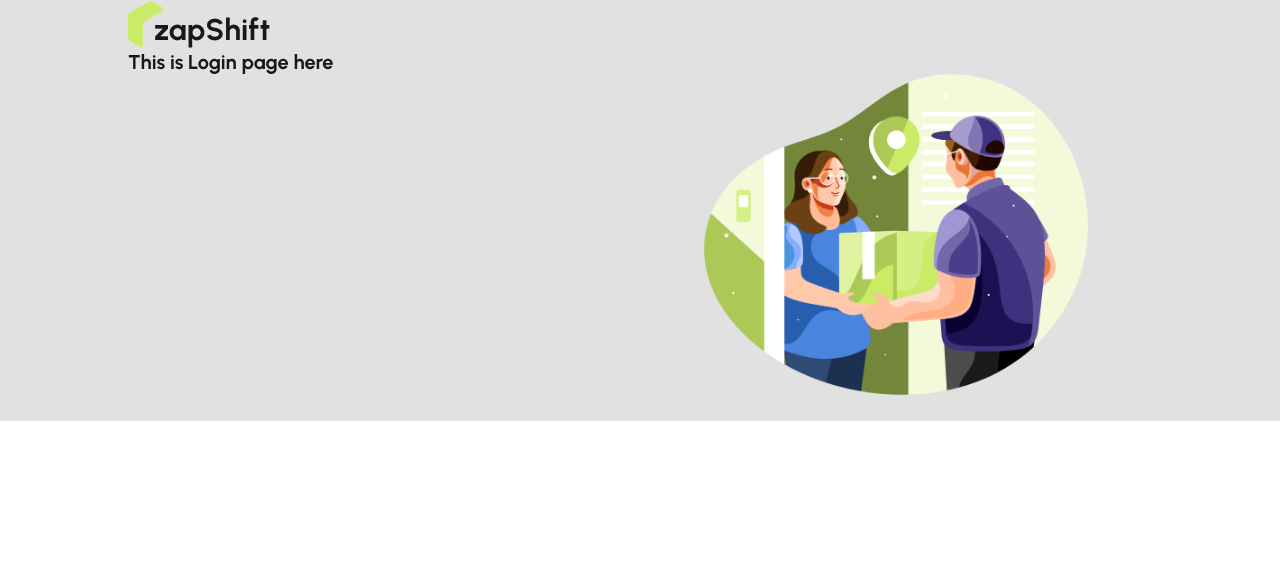
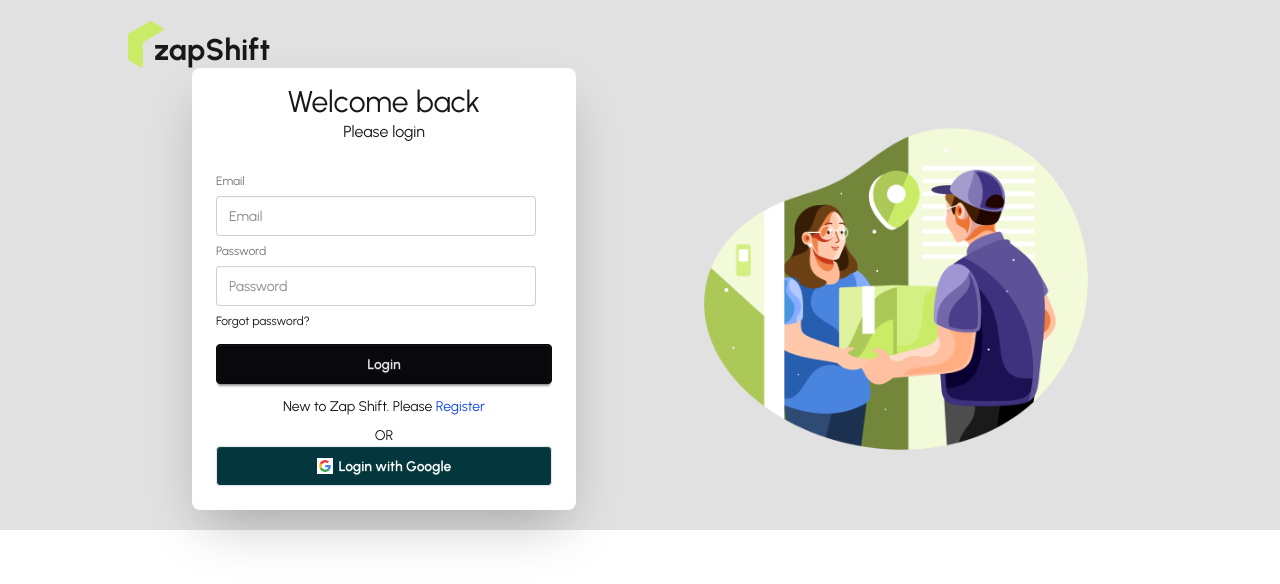
Before and after one commit to mehadiHasanDiner/zapShift-final-project, a React (Vite) app in the folder client/: page /login in a window 1280 px wide. Shown: the top 584 px of the page. Built offline with nearby package versions, Linux system fonts and the light colour scheme; no server answers.

Commit message:
coding running

```diff
--- a/client/src/Shared/Navbar.jsx
+++ b/client/src/Shared/Navbar.jsx
@@ -1,6 +1,6 @@
 import React from "react";
 import Logo from "../Components/Logo";
-import { NavLink } from "react-router";
+import { NavLink, Link } from "react-router";
 
 const Navbar = () => {
   const links = (
@@ -52,7 +52,9 @@
         <ul className="menu menu-horizontal px-1">{links}</ul>
       </div>
       <div className="navbar-end">
-        <a className="btn">Login</a>
+        <Link to="/login" className="btn">
+          Login
+        </Link>
       </div>
     </div>
   );
--- a/client/src/layouts/AuthLayout.jsx
+++ b/client/src/layouts/AuthLayout.jsx
@@ -5,9 +5,9 @@
 
 const AuthLayout = () => {
   return (
-    <div className="max-w-5xl mx-auto">
+    <div className="max-w-5xl mx-auto py-5">
       <Logo></Logo>
-      <div className="flex">
+      <div className="flex items-center">
         <div className="flex-1">
           <Outlet></Outlet>
         </div>
--- a/client/src/pages/Auth/Login.jsx
+++ b/client/src/pages/Auth/Login.jsx
@@ -1,9 +1,35 @@
 import React from "react";
+import { Link } from "react-router";
+import SocialLogin from "./SocialLogin";
 
 const Login = () => {
   return (
     <div>
-      <h2 className="text-xl font-bold">This is Login page here</h2>
+      <div className="card bg-base-100 w-full mx-auto max-w-sm shrink-0 shadow-2xl">
+        <h3 className="text-3xl text-center mt-4"> Welcome back</h3>
+        <p className="text-center">Please login</p>
+        <div className="card-body">
+          <form>
+            <fieldset className="fieldset">
+              <label className="label">Email</label>
+              <input type="email" className="input" placeholder="Email" />
+              <label className="label">Password</label>
+              <input type="password" className="input" placeholder="Password" />
+              <div>
+                <a className="link link-hover">Forgot password?</a>
+              </div>
+              <button className="btn btn-neutral my-2">Login</button>
+            </fieldset>
+            <p className="text-center">
+              New to Zap Shift. Please{" "}
+              <Link to="/register" className="text-blue-700 cursor-pointer">
+                Register
+              </Link>
+            </p>
+          </form>
+          <SocialLogin></SocialLogin>
+        </div>
+      </div>
     </div>
   );
 };
--- a/client/src/pages/Auth/Register.jsx
+++ b/client/src/pages/Auth/Register.jsx
@@ -1,5 +1,7 @@
 import React from "react";
 import { useForm } from "react-hook-form";
+import { Link } from "react-router";
+import SocialLogin from "./SocialLogin";
 
 const Register = () => {
   const {
@@ -13,7 +15,10 @@
   };
 
   return (
-    <div>
+    <div className="card bg-base-100 w-full mx-auto max-w-sm shrink-0 shadow-2xl">
+      <h3 className="text-3xl text-center mt-4"> Welcome to Zap Shift</h3>
+      <p className="text-center">Please Register</p>
+      <div className="card-body">
         <form onSubmit={handleSubmit(handleRegistration)}>
           <fieldset className="fieldset">
             {/* email */}
@@ -52,18 +57,25 @@
 
             {errors.password?.type === "pattern" && (
               <p className="text-red-600">
-              Password must contain at least 1 uppercase, 1 lowercase, 1 number,
-              1 special character and be at least 8 characters long.
+                Password must contain at least 1 uppercase, 1 lowercase, 1
+                number, 1 special character and be at least 8 characters long.
               </p>
             )}
 
             <div>
               <a className="link link-hover">Forgot password?</a>
             </div>
-          <button className="btn btn-neutral mt-4">Register </button>
-          <button className="btn btn-neutral mt-4">Register </button>
+            <button className="btn btn-neutral my-2">Register </button>
           </fieldset>
+          <p className="text-center ">
+            Already have an account. Please{" "}
+            <Link to="/login" className="text-blue-700 cursor-pointer">
+              Login
+            </Link>
+          </p>
         </form>
+        <SocialLogin></SocialLogin>
+      </div>
     </div>
   );
 };
--- /dev/null
+++ b/client/src/pages/Auth/SocialLogin.jsx
@@ -0,0 +1,61 @@
+import React from "react";
+import useAuth from "../../hooks/useAuth";
+import { useNavigate } from "react-router";
+
+const SocialLogin = () => {
+  const { signInGoogle } = useAuth();
+  const navigate = useNavigate();
+
+  const handleGoogleSignIn = async () => {
+    try {
+      const result = await signInGoogle();
+      console.log(result.user);
+      alert("logged in successfully");
+      navigate("/");
+    } catch (err) {
+      console.log(err?.message);
+    }
+  };
+
+  return (
+    <div className="text-center">
+      <p>OR</p>
+      {/* Google */}
+      <button
+        onClick={handleGoogleSignIn}
+        className="btn bg-secondary text-white border-[#e5e5e5] w-full"
+      >
+        <svg
+          aria-label="Google logo"
+          width="16"
+          height="16"
+          xmlns="http://www.w3.org/2000/svg"
+          viewBox="0 0 512 512"
+        >
+          <g>
+            <path d="m0 0H512V512H0" fill="#fff"></path>
+            <path
+              fill="#34a853"
+              d="M153 292c30 82 118 95 171 60h62v48A192 192 0 0190 341"
+            ></path>
+            <path
+              fill="#4285f4"
+              d="m386 400a140 175 0 0053-179H260v74h102q-7 37-38 57"
+            ></path>
+            <path
+              fill="#fbbc02"
+              d="m90 341a208 200 0 010-171l63 49q-12 37 0 73"
+            ></path>
+            <path
+              fill="#ea4335"
+              d="m153 219c22-69 116-109 179-50l55-54c-78-75-230-72-297 55"
+            ></path>
+          </g>
+        </svg>
+        Login with Google
+      </button>
+    </div>
+  );
+};
+
+export default SocialLogin;
--- a/client/src/pages/Home/Review/ReviewCard.jsx
+++ b/client/src/pages/Home/Review/ReviewCard.jsx
@@ -2,7 +2,7 @@
 import { FaQuoteLeft, FaStar } from "react-icons/fa";
 
 const ReviewCard = ({ reviewData }) => {
-  console.log(reviewData);
+  // console.log(reviewData);
   const { userName, user_photoURL, review, ratings, date } = reviewData || {};
   return (
     <div
--- a/client/src/provider/AuthProvider.jsx
+++ b/client/src/provider/AuthProvider.jsx
@@ -1,23 +1,43 @@
-import React from "react";
+import React, { useEffect, useState } from "react";
 import { AuthContext } from "../context/AuthContext";
 import {
+  GoogleAuthProvider,
   createUserWithEmailAndPassword,
   signInWithEmailAndPassword,
+  signInWithPopup,
 } from "firebase/auth";
 import { auth } from "../firebase/firebase.config";
 
+const googleProvider = new GoogleAuthProvider();
+
 const AuthProvider = ({ children }) => {
+  const [user, setUser] = useState(null);
+  const [loading, setLoading] = useState(true);
+
   const registerUser = (email, password) => {
+    setLoading(true);
     return createUserWithEmailAndPassword(auth, email, password);
   };
 
   const signInUser = (email, password) => {
+    setLoading(true);
     return signInWithEmailAndPassword(auth, email, password);
   };
 
+  const signInGoogle = () => {
+    setLoading(true);
+    return signInWithPopup(auth, googleProvider);
+  };
+
+  // observe user data
+  useEffect(() => {}, []);
+
   const authInfo = {
+    user,
+    loading,
     registerUser,
     signInUser,
+    signInGoogle,
   };
 
   return <AuthContext value={authInfo}>{children}</AuthContext>;
```
Lines whose indentation alone changed are shown as unchanged.
